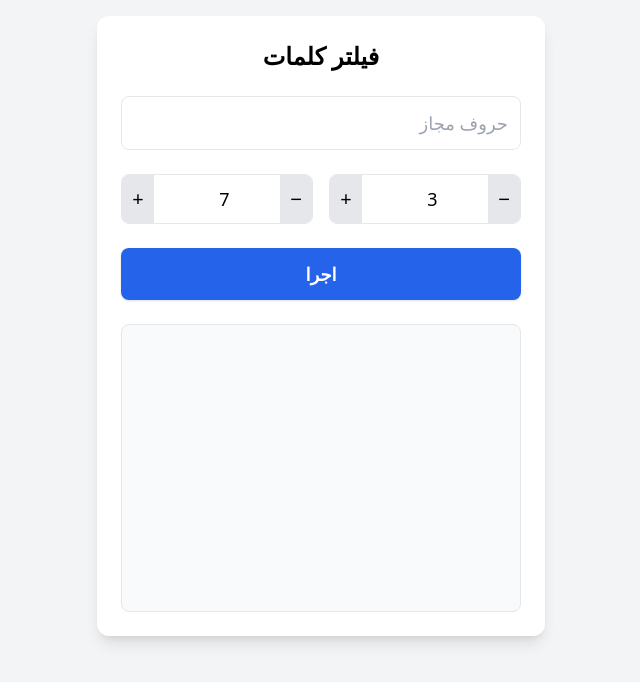
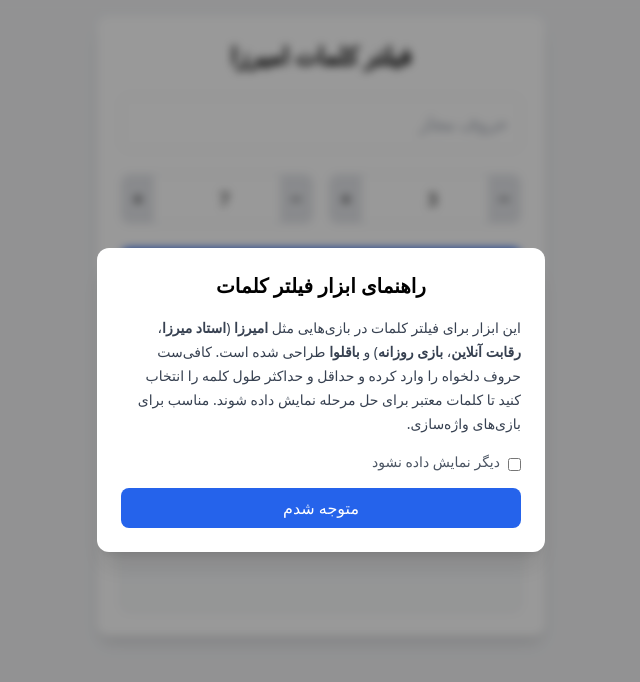
Before and after one commit to amirza-answers/amirza-answers.github.io, a plain HTML site: page index.html in a window 1280 px wide. Shown: the whole page, without its empty margins (319-959 px from the left). Drawn offline with Linux system fonts and the light colour scheme.

Commit message:
Add SEO modal with description and keywords updates in index.html

```diff
--- a/index.html
+++ b/index.html
@@ -4,16 +4,31 @@
   <meta charset="UTF-8" />
   <meta name="viewport" content="width=device-width, initial-scale=1, maximum-scale=1, user-scalable=no" />
   <title>فیلتر کلمات | ابزار بازی امیرزا</title>
-  <meta name="description" content="فیلتر کلمات برای بازی‌هایی مثل امیرزا یا باقلوا. پیدا کردن کلمات معتبر با حروف و تعداد حروف خاص." />
-  <meta name="keywords" content="امیرزا, فیلتر کلمات, بازی کلمات, باقلوا, واژه سازی, پازل" />
+  <meta name="description" content="فیلتر کلمات برای بازی‌هایی مثل امیرزا، استاد میرزا، رقابت آنلاین. پیدا کردن کلمات معتبر با حروف دلخواه برای حل سریع مراحل." />
+  <meta name="keywords" content="جواب امیرزا, فیلتر کلمات امیرزا, رقابت روزانه, استاد میرزا, مت پاسخ, جواب باقلوا, حل مرحله امیرزا, پاسخ امیرزا امروز, جواب بازی کلمات, حل کلمه, کلمه‌ساز آنلاین, کلمه‌یاب فارسی, امیرزا امروز, پاسخ رقابت آنلاین, ابزار حل امیرزا, کلمات بازی امیرزا, فیلتر کلمات فارسی, جواب امیرزا امروز, راهنمای امیرزا, رقابت استاد میرزا" />
   <meta name="robots" content="index, follow" />
   <meta name="author" content="Mehdi Dalvand" />
   <!-- <script src="https://cdn.tailwindcss.com"></script> -->
   <script src="tailwindcss.js"></script>
 </head>
 <body class="bg-gray-100 p-4 font-sans">
+  <!-- Modal -->
+  <div id="seo-modal" class="fixed inset-0 bg-black/40 backdrop-blur-sm flex items-center justify-center z-50 hidden">
+    <div class="bg-white rounded-xl max-w-md w-full p-6 space-y-4 shadow-xl">
+      <h2 class="text-xl font-bold text-center">راهنمای ابزار فیلتر کلمات</h2>
+      <p class="text-gray-700 text-sm leading-6">
+        این ابزار برای فیلتر کلمات در بازی‌هایی مثل <strong>امیرزا</strong> (<strong>استاد میرزا</strong>، <strong>رقابت آنلاین</strong>، <strong>بازی روزانه</strong>) و <strong>باقلوا</strong> طراحی شده است. کافی‌ست حروف دلخواه را وارد کرده و حداقل و حداکثر طول کلمه را انتخاب کنید تا کلمات معتبر برای حل مرحله نمایش داده شوند. مناسب برای بازی‌های واژه‌سازی.
+      </p>
+      <div class="flex items-center gap-2">
+        <input type="checkbox" id="hide-modal" class="mt-1">
+        <label for="hide-modal" class="text-sm text-gray-600">دیگر نمایش داده نشود</label>
+      </div>
+      <button onclick="closeModal()" class="w-full bg-blue-600 text-white py-2 rounded-lg hover:bg-blue-700">متوجه شدم</button>
+    </div>
+  </div>
+
   <div class="max-w-md mx-auto bg-white shadow-lg rounded-xl p-6 space-y-6">
-    <h1 class="text-2xl font-bold text-center">فیلتر کلمات</h1>
+    <h1 class="text-2xl font-bold text-center">فیلتر کلمات امیرزا</h1>
 
     <input id="allowed" placeholder="حروف مجاز" class="w-full p-3 border rounded-lg text-lg bg-white placeholder-gray-400 focus:outline-none focus:ring-2 focus:ring-blue-400" />
 
@@ -103,7 +118,18 @@
         : '<li>موردی پیدا نشد</li>';
     }
 
-    validateMinMax();
+    function closeModal() {
+      const dontShow = document.getElementById('hide-modal').checked;
+      if (dontShow) localStorage.setItem('amirza-seo-modal', 'hide');
+      document.getElementById('seo-modal').classList.add('hidden');
+    }
+
+    window.addEventListener('DOMContentLoaded', () => {
+      if (localStorage.getItem('amirza-seo-modal') !== 'hide') {
+        document.getElementById('seo-modal').classList.remove('hidden');
+      }
+      validateMinMax();
+    });
   </script>
 </body>
 </html>
```
